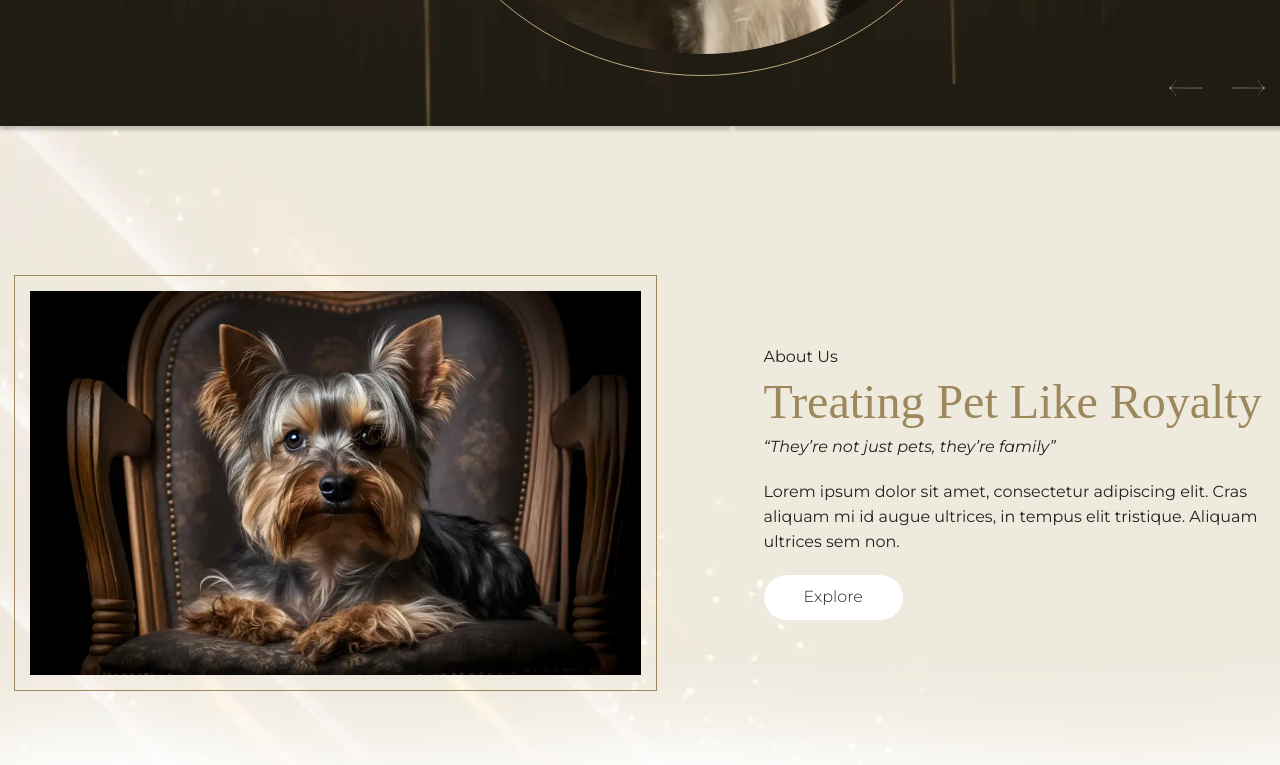
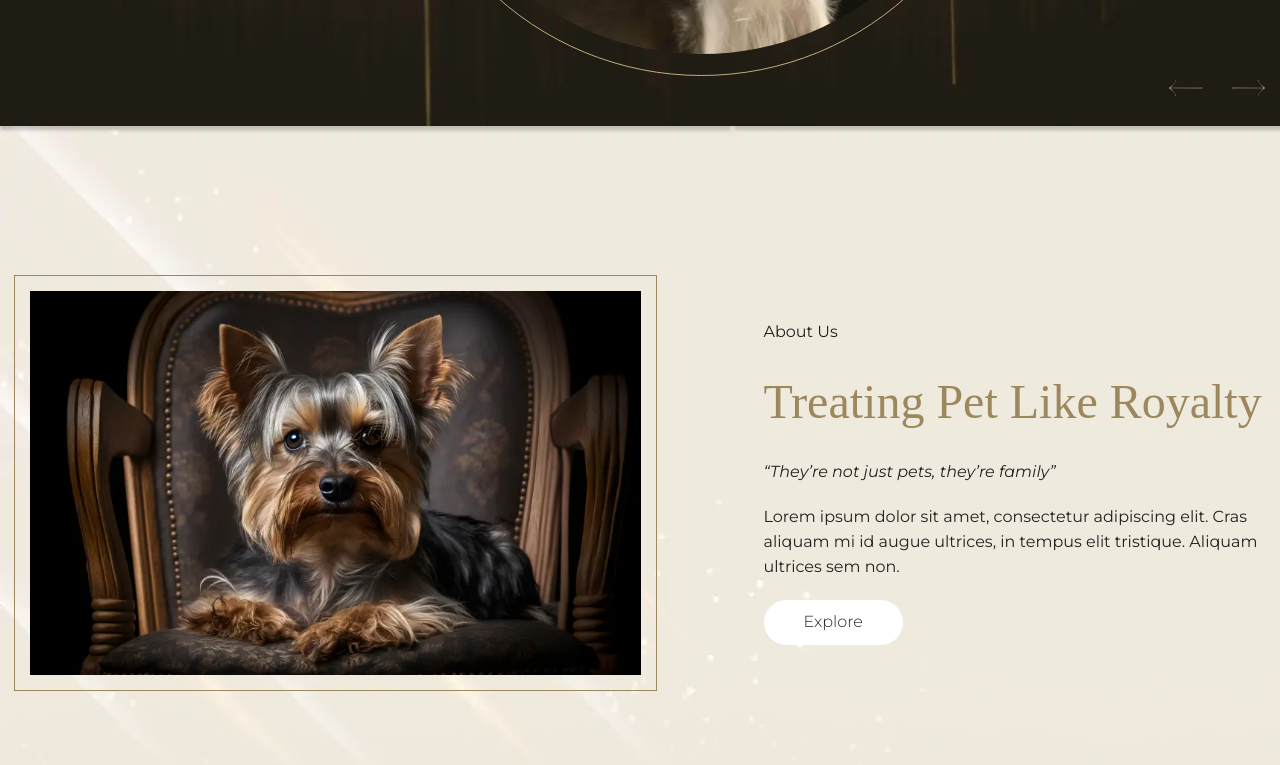
Before and after one commit to serdzhius/WildKingdom, a plain HTML site: page index.html in a window 1280 px wide. Shown: the part 720-1485 px from the top of the page. Drawn offline with Linux system fonts and the light colour scheme; a web font is replaced by a local one.

Commit message:
add about & readme

```diff
--- a/css/style.css
+++ b/css/style.css
@@ -104,7 +104,7 @@ body {
 
 body {
   color: var(--textColor);
-  line-height: 156%;
+  line-height: 1.56;
   font-family: "Montserrat";
   font-size: 1rem;
   -ms-text-size-adjust: 100%;
@@ -150,6 +150,10 @@ h5,
 h6 {
   font-weight: inherit;
   font-size: inherit;
+}
+
+body {
+  background-color: #efe9dd;
 }
 
 .lock body {
@@ -667,6 +671,7 @@ textarea.input {
   -webkit-box-flex: 1;
       -ms-flex: 1 1 auto;
           flex: 1 1 auto;
+  color: #fff;
 }
 
 .subscribe__button {
@@ -831,14 +836,11 @@ textarea.input {
   padding: 0.9375rem;
 }
 
-.about-us__image img {
-  max-width: 100%;
-}
-
-.about-us__contetn {
+.about-us__content {
   -webkit-box-flex: 1;
       -ms-flex: 1 1 auto;
           flex: 1 1 auto;
+  max-width: 31.25rem;
 }
 
 .services-about-us {
@@ -901,7 +903,6 @@ textarea.input {
 
 .services-about-us__icon img {
   position: relative;
-  max-width: 100%;
   max-height: 100%;
 }
 
@@ -1901,12 +1902,16 @@ textarea.input {
 }
 
 @media (any-hover: hover) {
+  .button--border:hover {
+    border: 0.0625rem solid transparent;
+  }
+
   .button:hover {
     color: var(--textColor);
-    border: 0.0625rem solid transparent;
   }
 
   .button:hover::before {
+    content: "";
     opacity: 1;
   }
 
--- a/index.html
+++ b/index.html
@@ -6,7 +6,7 @@
 	<meta charset="UTF-8">
 	<meta name="format-detection" content="telephone=no">
 	<!-- <style>body{opacity: 0;}</style> -->
-	<link rel="stylesheet" href="css/style.min.css?_v=20240121102958">
+	<link rel="stylesheet" href="css/style.min.css?_v=20240121161920">
 	<link rel="shortcut icon" href="favicon.ico">
 	<!-- <meta name="robots" content="noindex, nofollow"> -->
 	<meta name="viewport" content="width=device-width, initial-scale=1.0">
@@ -109,13 +109,14 @@
 				</div>
 				<picture><source srcset="img/hero/bg.webp" type="image/webp"><img src="img/hero/bg.jpg" class="hero__bg" alt="Hero Background"></picture>
 			</section>
+
 			<section class="about-us">
 				<div class="about-us__container">
 					<div class="about-us__body">
 						<div class="about-us__image">
 							<picture><source srcset="img/about-us/image.webp" type="image/webp"><img src="img/about-us/image.jpg" alt="Image"></picture>
 						</div>
-						<div class="about-us__contetn">
+						<div class="about-us__content">
 							<div class="about-us__block-header block-header">
 								<div class="block-header__label">About us</div>
 								<h2 class="block-header__title">Treating pet like Royalty</h2>
@@ -209,7 +210,7 @@
 			</div>
 		</footer>
 	</div>
-	<script src="js/app.min.js?_v=20240121102958"></script>
+	<script src="js/app.min.js?_v=20240121161920"></script>
 </body>
 
 </html>
```
Also changed, not shown: css/style.min.css.
